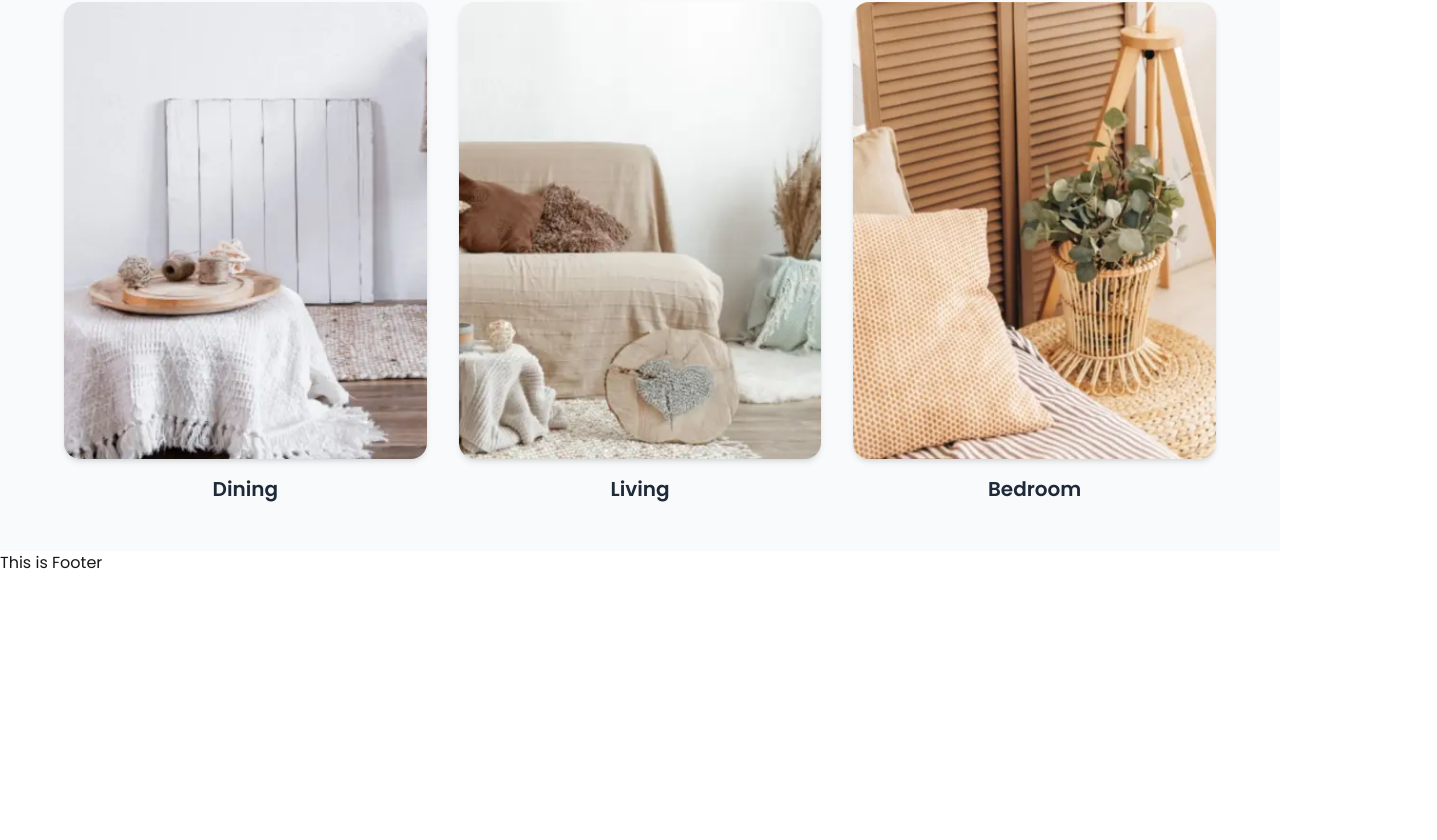
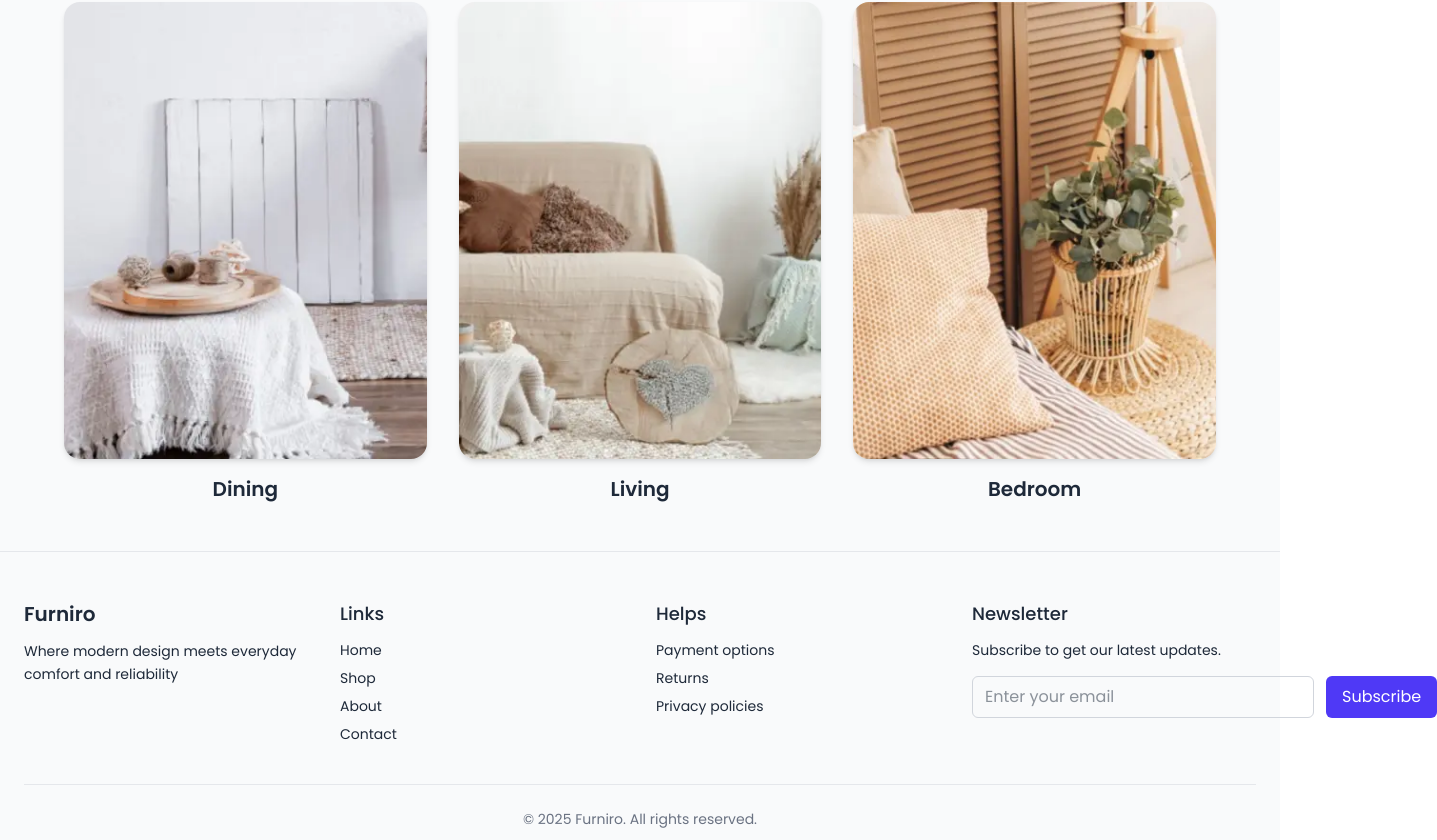
Before and after one commit to touhidtamim/Furniro, a React (Vite) app: page / in a window 1280 px wide. Shown: the part 952-1792 px from the top of the page, 1437 px wide, since content can reach past the window. Before the commit the page ends 1527 px from the top, so only its background shows below. Built offline with nearby package versions, Linux system fonts and the light colour scheme.

Commit message:
updated footer

```diff
--- a/src/Components/Footer/Footer.jsx
+++ b/src/Components/Footer/Footer.jsx
@@ -1,7 +1,91 @@
 import React from "react";
 
 const Footer = () => {
-  return <div>This is Footer</div>;
+  return (
+    <footer className="bg-gray-50 text-gray-800 border-t border-gray-200">
+      <div className="max-w-7xl mx-auto px-6 py-12">
+        <div className="grid grid-cols-1 sm:grid-cols-2 lg:grid-cols-4 gap-8">
+          {/* Column 1 */}
+          <div>
+            <h3 className="text-xl font-semibold mb-3">Furniro</h3>
+            <p className="text-sm leading-relaxed">
+              Where modern design meets everyday comfort and reliability
+            </p>
+          </div>
+
+          {/* Column 2 */}
+          <div>
+            <h4 className="text-lg font-medium mb-3">Links</h4>
+            <ul className="space-y-2 text-sm">
+              <li>
+                <a href="#" className="hover:underline">
+                  Home
+                </a>
+              </li>
+              <li>
+                <a href="#" className="hover:underline">
+                  Shop
+                </a>
+              </li>
+              <li>
+                <a href="#" className="hover:underline">
+                  About
+                </a>
+              </li>
+              <li>
+                <a href="#" className="hover:underline">
+                  Contact
+                </a>
+              </li>
+            </ul>
+          </div>
+
+          {/* Column 3 */}
+          <div>
+            <h4 className="text-lg font-medium mb-3">Helps</h4>
+            <ul className="space-y-2 text-sm">
+              <li>
+                <a href="#" className="hover:underline">
+                  Payment options
+                </a>
+              </li>
+              <li>
+                <a href="#" className="hover:underline">
+                  Returns
+                </a>
+              </li>
+              <li>
+                <a href="#" className="hover:underline">
+                  Privacy policies
+                </a>
+              </li>
+            </ul>
+          </div>
+
+          {/* Column 4 */}
+          <div>
+            <h4 className="text-lg font-medium mb-3">Newsletter</h4>
+            <p className="text-sm mb-4">Subscribe to get our latest updates.</p>
+
+            <div className="flex flex-col sm:flex-row gap-3">
+              <input
+                type="email"
+                placeholder="Enter your email"
+                className="flex-1 px-3 py-2 border border-gray-300 rounded-md focus:outline-none focus:ring-2 focus:ring-indigo-400"
+              />
+              <button className="px-4 py-2 bg-indigo-600 text-white rounded-md hover:bg-indigo-700">
+                Subscribe
+              </button>
+            </div>
+          </div>
+        </div>
+
+        <div className="mt-10 pt-6 border-t border-gray-200 text-center text-sm text-gray-500">
+          © {new Date().getFullYear()} Furniro. All rights reserved.
+        </div>
+      </div>
+    </footer>
+  );
 };
 
 export default Footer;
```
